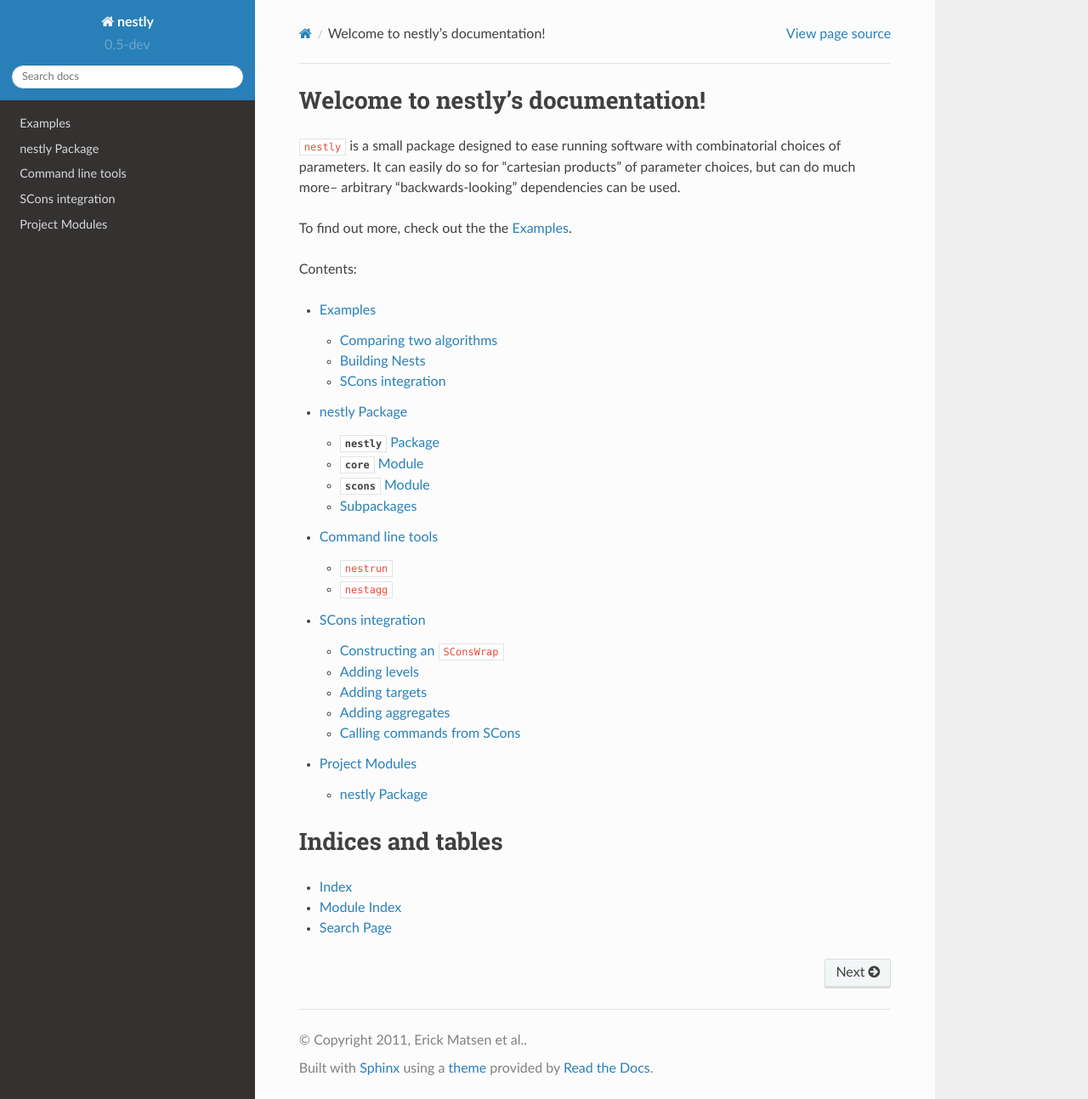
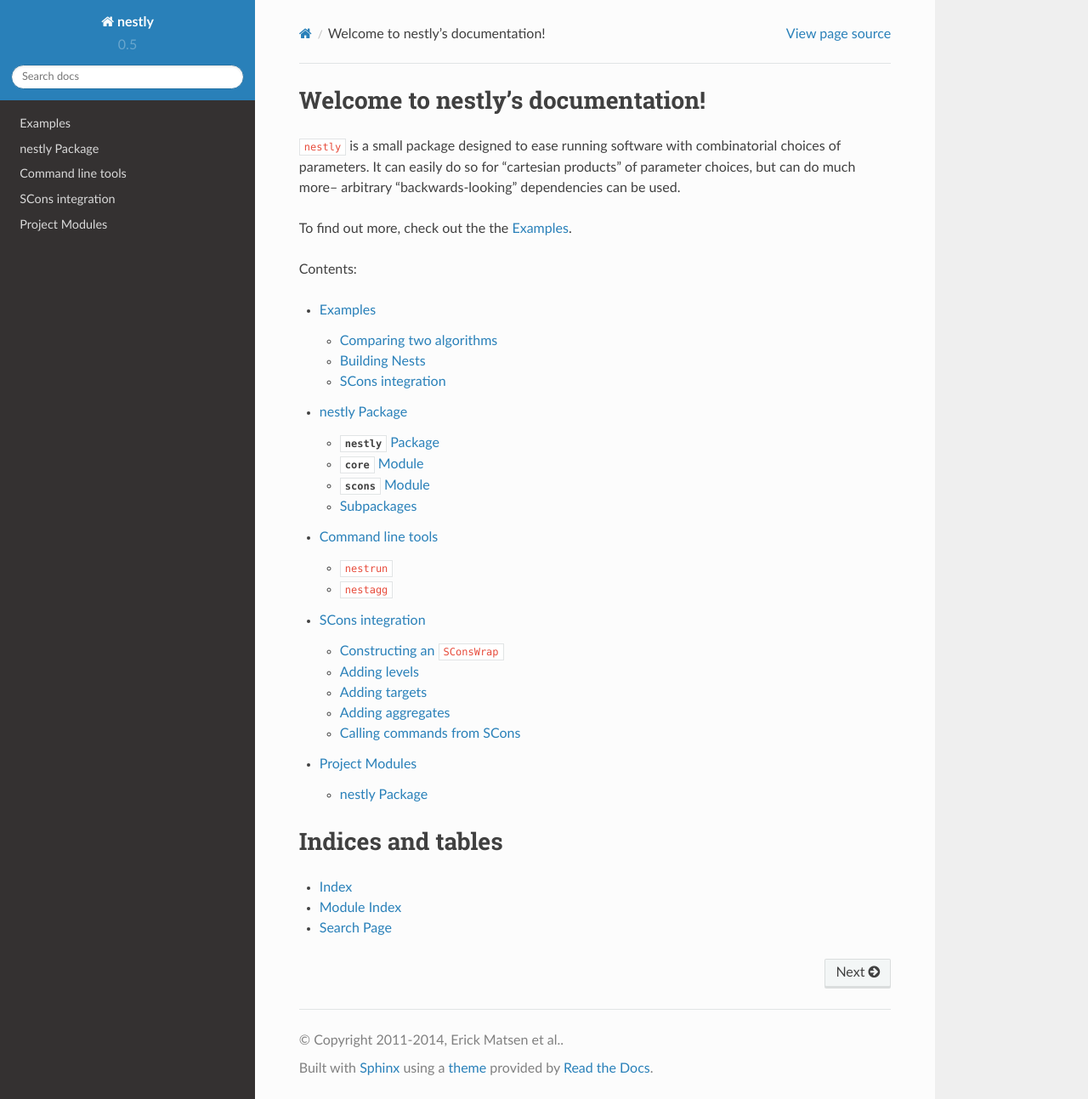
Before and after one commit to fhcrc/nestly, a Sphinx documentation site: the page built from docs/index.rst, in a window 1280 px wide and 1293 px high. Shown: the whole window at 85% size. Built offline with Sphinx 7.4.7 and the Read the Docs theme 2.0.0, drawn with Linux system fonts in a browser that asks for light colours.

Commit message:
Release v0.5.0

```diff
--- a/docs/conf.py
+++ b/docs/conf.py
@@ -42,7 +42,7 @@ master_doc = 'index'
 
 # General information about the project.
 project = u'nestly'
-copyright = u'2011, Erick Matsen et al.'
+copyright = u'2011-2014, Erick Matsen et al.'
 
 # The version info for the project you're documenting, acts as replacement for
 # |version| and |release|, also used in various other places throughout the
--- a/nestly/__init__.py
+++ b/nestly/__init__.py
@@ -3,6 +3,6 @@ nestly is a collection of functions designed to make running software with
 combinatorial choices of parameters easier.
 """
 
-__version__ = '0.5-dev'
+__version__ = '0.5'
 
 from .core import Nest, nest_map, stripext
```
Also changed, not shown: 1 other file.
